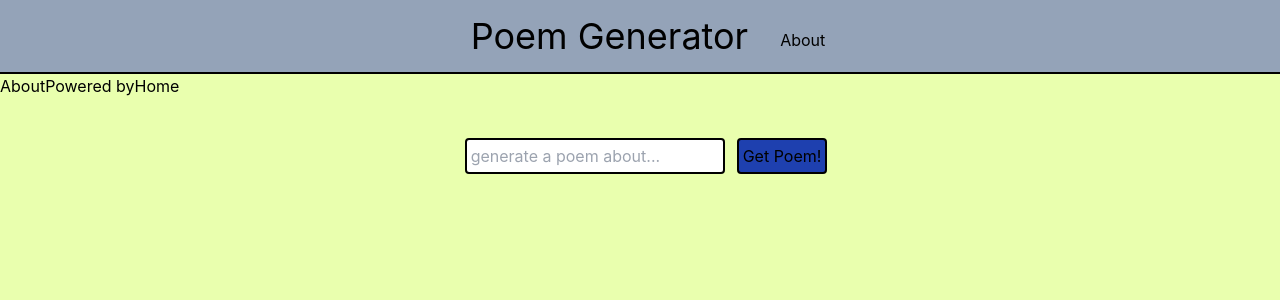
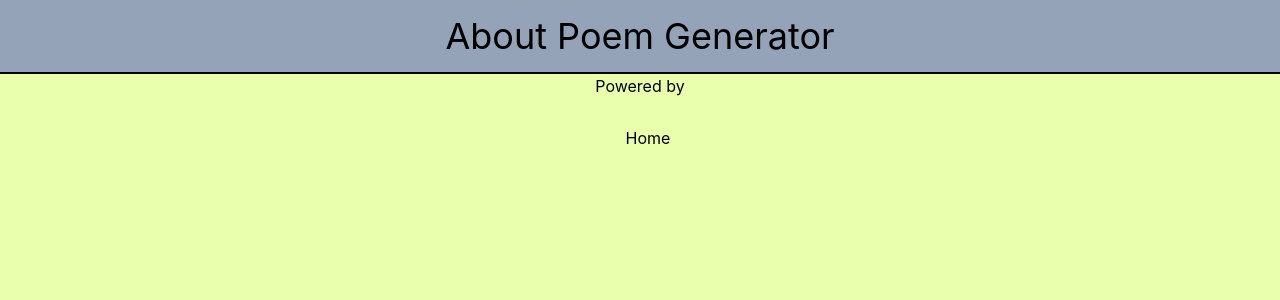
Before and after one commit to dreymoreau/poem_lines, a React (Create React App) app: page /about in a window 1280 px wide. Shown: the top 300 px of the page. Built offline with nearby package versions, Linux system fonts and the light colour scheme; the HTML template or start-up script is replaced by a standard one.

Commit message:
does hosting work now?

```diff
--- a/src/App.js
+++ b/src/App.js
@@ -9,12 +9,15 @@ function App() {
   return (
     <Router>
     <div className="App">
-        <Nav />
+      <Routes>
+        <Route path="/" element={<Nav />} />
+        </Routes>
         <Routes>
           <Route path="/about" element={<About />} />
         </Routes>
-        <Data />
-        {/* <GetData /> */}
+        <Routes>
+        <Route path="/" element={<Data />} />
+        </Routes>
       </div>
     </Router>
   );
--- a/src/components/About.js
+++ b/src/components/About.js
@@ -1,14 +1,19 @@
 import React from 'react'
 import '../index.css';
+import { Link } from 'react-router-dom'
 
 const About = () => {
 
   return (
-    <div className='flex flex-row'>
-        <h1>About</h1>
-        <p>Powered by</p>
-        <p>Home</p>
-    </div>
+    <div>
+      <header className='flex flex-row justify-center bg-slate-400 border-b-2 border-black border-solid'>
+                <h1 className="text-4xl p-4"> About Poem Generator</h1>
+       </header>
+       <p>Powered by</p>
+       <Link to="/">
+                    <p className='ml-4 mt-7'>Home</p>
+        </Link>
+     </div>
   )
 }
 
--- a/src/components/Data.js
+++ b/src/components/Data.js
@@ -73,10 +73,8 @@ const handleData = (e) => {
         </form>
         </div>
         <div className="flex w-96 justify-center bg-green-300">
-            {results && <div>
-                <p>{data}</p>
-                </div>}
-                {error && <div>{error}</div>}
+          {error && <div>{error}</div>}
+          {results && <div><p>{data}</p></div>}
         </div>
     </div>
 )}
--- a/src/components/Nav.js
+++ b/src/components/Nav.js
@@ -1,27 +1,26 @@
 import React from 'react'
 import { Link } from 'react-router-dom'
-import { useState } from 'react'
+// import { useState } from 'react'
 
 const Nav = () => {
 
-    const [updateNav, setUpdateNav] = useState(true)
-    // const [removeGetData, setRemoveGetData] = useState(true)
+    // const [updateNav, setUpdateNav] = useState(true)
+    // // const [removeGetData, setRemoveGetData] = useState(true)
 
-    const linkTo = (e) => {
-        // passing in the function to switch it to false when the About li is clicked
-        // redirect to About page and hide navbar
-        setUpdateNav(false)
-    }
+    // const linkTo = (e) => {
+    //     // passing in the function to switch it to false when the About li is clicked
+    //     // redirect to About page and hide navbar
+    //     setUpdateNav(false)
+    // }
 
   return (
     <div>
         <header className='flex flex-row justify-center bg-slate-400 border-b-2 border-black border-solid'>
                 <h1 className="text-4xl p-4">Poem Generator</h1>
 
-                {updateNav &&
-                <Link to="/about" onClick={linkTo}>
+                <Link to="/about">
                     <p className='ml-4 mt-7'>About</p>
-                </Link>}
+                </Link>
         </header>
     </div>
   )
```
Also changed, not shown: 4 other files (tests, documents, lock files or other folders).
